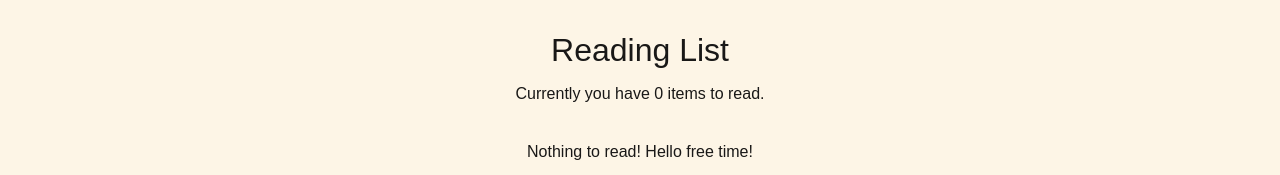
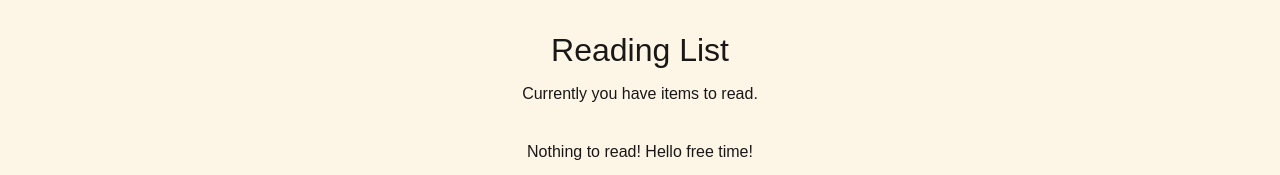
Before and after one commit to matt-harris/react-ts-myreadinglist, a React (Create React App) app: page / in a window 1280 px wide. Shown: the top 175 px of the page. Built offline with nearby package versions, Linux system fonts and the light colour scheme.

Commit message:
Add Typescript interfces and configure ts with useContext and useReducer

```diff
--- a/src/components/Header.tsx
+++ b/src/components/Header.tsx
@@ -12,12 +12,13 @@ const Logo = styled.h1`
 `;
 
 const Header = () => {
-  const { list } = useContext(ListContext);
+  const { state } = useContext(ListContext);
+  const { list } = state;
 
   return (
     <Navbar>
       <Logo>Reading List</Logo>
-      <p>Currently you have {list.length} items to read.</p>
+      <p>Currently you have {list?.length} items to read.</p>
     </Navbar>
   );
 };
--- a/src/components/List.tsx
+++ b/src/components/List.tsx
@@ -1,6 +1,6 @@
 import React, { useContext } from 'react';
 import ListItem from './ListItem';
-import { ListContext } from '../contexts/ListContext';
+import { ListContext, IListItem } from '../contexts/ListContext';
 import styled from 'styled-components';
 
 const ReadingList = styled.div`
@@ -13,11 +13,12 @@ const EmptyList = styled.div`
 `;
 
 const List = () => {
-  const { list } = useContext(ListContext);
+  const { state } = useContext(ListContext);
+  const { list } = state;
 
-  return list.length ? (
+  return list?.length ? (
     <ReadingList>
-      {list.map((item: { title: string; link: string; id: string }) => (
+      {list.map((item: IListItem) => (
         <ListItem item={item} key={item.id} />
       ))}
     </ReadingList>
--- a/src/contexts/ListContext.tsx
+++ b/src/contexts/ListContext.tsx
@@ -1,24 +1,34 @@
 import React, { createContext, useReducer, useEffect } from 'react';
 import { ListReducer } from '../reducers/ListReducer';
 
-// export interface IListItem {
-//   title: string;
-//   link: string;
-//   id: string;
-//   dispatch: any;
-// }
+export interface IList {
+  list: IListItem[];
+}
 
-export const ListContext = createContext<any>([]);
+export interface IListItem {
+  title: string;
+  link: string;
+  id: string;
+}
+
+const initialState = {
+  list: [],
+};
+
+export const ListContext = createContext<{
+  state: IList;
+  dispatch: React.Dispatch<any>;
+}>({ state: initialState, dispatch: () => null });
 
 const ListContextProvider = (props: { children?: React.ReactNode }) => {
-  const [list, dispatch] = useReducer(ListReducer, [], () => {
+  const [state, dispatch] = useReducer(ListReducer, [], () => {
     const localData = localStorage.getItem('myReadingList');
     return localData ? JSON.parse(localData) : [];
   });
 
-  useEffect(() => localStorage.setItem('myReadingList', JSON.stringify(list)), [list]);
+  useEffect(() => localStorage.setItem('myReadingList', JSON.stringify(state.list)), [state.list]);
 
-  return <ListContext.Provider value={{ list, dispatch }}>{props.children}</ListContext.Provider>;
+  return <ListContext.Provider value={{ state, dispatch }}>{props.children}</ListContext.Provider>;
 };
 
 export default ListContextProvider;
```
